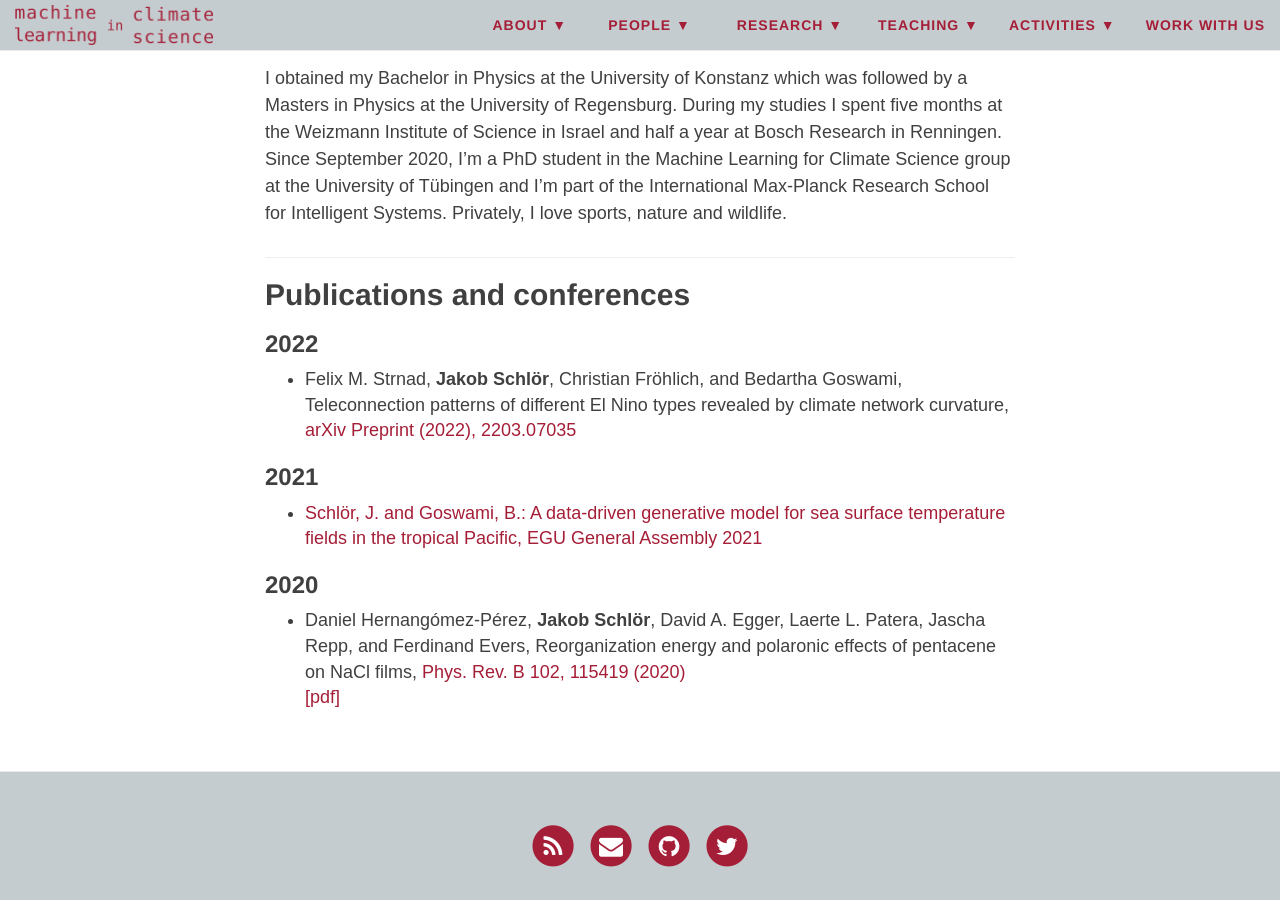
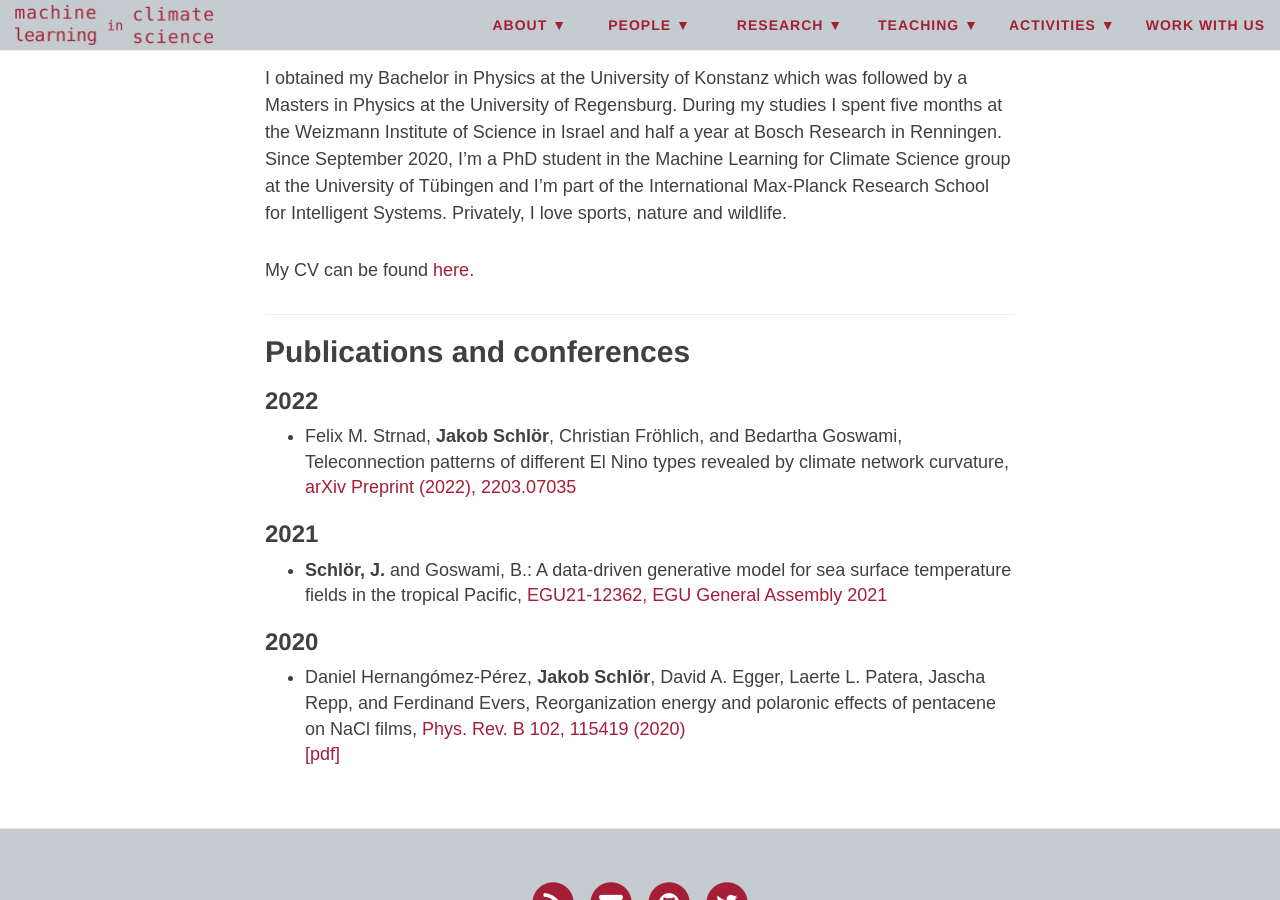
Before and after one commit to mlcs/mlcs.github.io, a Jekyll site: the page built from people/schloer.md, in a window 1280 px wide and 900 px high, scrolled down 1324 px. Built offline with Jekyll 4.4.1, drawn with Linux system fonts in a browser that asks for light colours; nearby versions of some CDN libraries.

Commit message:
Add CV to profile.

```diff
--- a/people/schloer.md
+++ b/people/schloer.md
@@ -36,6 +36,8 @@ I'm a theoretical physicist mainly interested in climate data analysis using pro
 
 I obtained my Bachelor in Physics at the University of Konstanz which was followed by a Masters in Physics at the University of Regensburg. During my studies I spent five months at the Weizmann Institute of Science in Israel and half a year at Bosch Research in Renningen. Since September 2020, I'm a PhD student in the Machine Learning for Climate Science group at the University of Tübingen and I'm part of the International Max-Planck Research School for Intelligent Systems. Privately, I love sports, nature and wildlife.
 
+My CV can be found [here](./../files/jakob_cv.pdf).
+
 ***
 ## Publications and conferences
 
@@ -43,7 +45,7 @@ I obtained my Bachelor in Physics at the University of Konstanz which was follow
 + Felix M. Strnad, **Jakob Schlör**, Christian Fröhlich, and Bedartha Goswami, Teleconnection patterns of different El Nino types revealed by climate network curvature, [arXiv Preprint (2022), 2203.07035](https://doi.org/10.48550/arXiv.2203.07035)
 
 ### 2021
-+ [Schlör, J. and Goswami, B.: A data-driven generative model for sea surface temperature fields in the tropical Pacific, EGU General Assembly 2021](https://doi.org/10.5194/egusphere-egu21-12362)
++ **Schlör, J.** and Goswami, B.: A data-driven generative model for sea surface temperature fields in the tropical Pacific, [EGU21-12362, EGU General Assembly 2021](https://doi.org/10.5194/egusphere-egu21-12362)
 
 ### 2020
 + Daniel Hernangómez-Pérez, **Jakob Schlör**, David A. Egger, Laerte L. Patera, Jascha Repp, and Ferdinand Evers,
```
Also changed, not shown: 1 other file.
